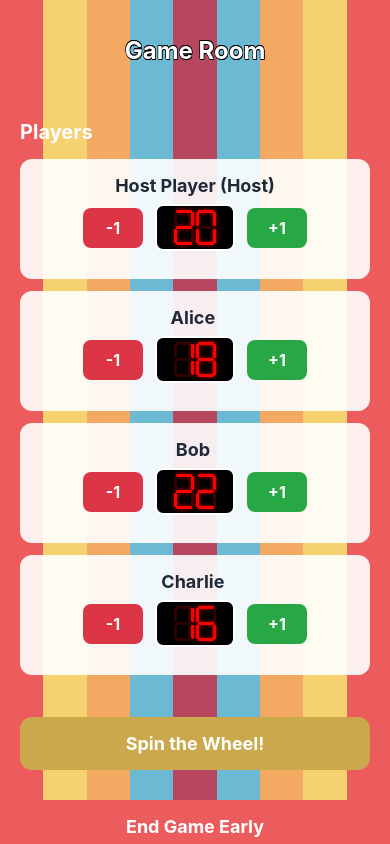
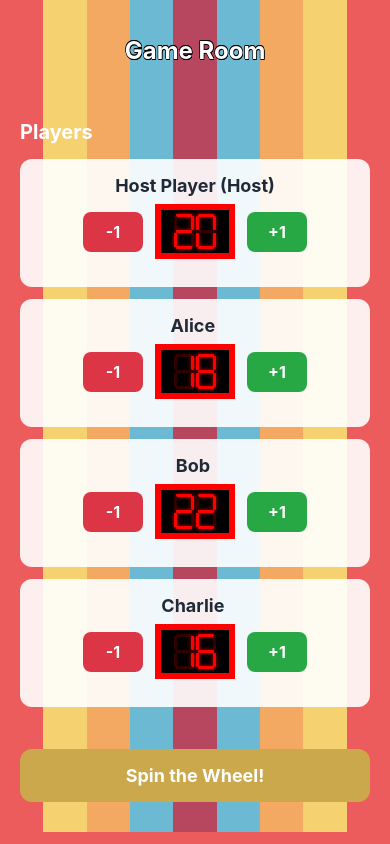
Before and after one commit to JaceRockman/Rulette, a React Native app: screen /Game in a window 390 px wide. Built offline with nearby package versions, Linux system fonts and the light colour scheme.

Commit message:
Improve score display and limit scores to 99

```diff
--- a/src/components/DigitalClock.tsx
+++ b/src/components/DigitalClock.tsx
@@ -21,7 +21,9 @@ const digitSegments = {
 };
 
 const DigitalClock: React.FC<DigitalClockProps> = ({ value, style }) => {
-    const digits = value.toString().split('').map(Number);
+    // Ensure value is within bounds (0-99)
+    const clampedValue = Math.max(0, Math.min(99, value));
+    const digits = clampedValue.toString().padStart(2, '0').split('').map(Number);
 
     const renderDigit = (digit: number, index: number) => {
         const segments = digitSegments[digit as keyof typeof digitSegments] || digitSegments[0];
--- a/src/screens/GameScreen.tsx
+++ b/src/screens/GameScreen.tsx
@@ -68,7 +68,7 @@ export default function GameScreen() {
     };
 
     const handleUpdatePoints = (playerId: string, currentPoints: number, change: number) => {
-        const newPoints = Math.max(0, currentPoints + change);
+        const newPoints = Math.max(0, Math.min(99, currentPoints + change));
         updatePoints(playerId, newPoints);
     };
 
@@ -108,9 +108,9 @@ export default function GameScreen() {
     const handleAcceptAccusation = () => {
         if (accusationDetails && gameState) {
             // Give point to accuser
-            updatePoints(accusationDetails.accuser.id, accusationDetails.accuser.points + 1);
+            handleUpdatePoints(accusationDetails.accuser.id, accusationDetails.accuser.points, 1);
             // Take point from accused
-            updatePoints(accusationDetails.accused.id, accusationDetails.accused.points - 1);
+            handleUpdatePoints(accusationDetails.accused.id, accusationDetails.accused.points, -1);
 
             // Check if accuser has any rules to give
             const accuserRules = gameState.rules.filter(rule => rule.assignedTo === accusationDetails.accuser.id);
@@ -197,7 +197,7 @@ export default function GameScreen() {
     const handleSuccessfulPromptAction = () => {
         if (selectedPlayerForAction && gameState) {
             // Give points first
-            updatePoints(selectedPlayerForAction.id, selectedPlayerForAction.points + 2);
+            handleUpdatePoints(selectedPlayerForAction.id, selectedPlayerForAction.points, 2);
 
             // Check if player has rules to shred
             const playerRules = gameState.rules.filter(rule => rule.assignedTo === selectedPlayerForAction.id);
@@ -216,7 +216,7 @@ export default function GameScreen() {
     const handleSuccessfulAccusationAction = () => {
         if (selectedPlayerForAction && gameState) {
             // Give points first
-            updatePoints(selectedPlayerForAction.id, selectedPlayerForAction.points + 1);
+            handleUpdatePoints(selectedPlayerForAction.id, selectedPlayerForAction.points, 1);
 
             // Show target selection modal
             setShowPlayerActionModal(false);
@@ -738,11 +738,11 @@ const styles = StyleSheet.create({
     pointsContainer: {
         alignItems: 'center',
         backgroundColor: '#000000',
-        borderRadius: 8,
+        borderRadius: 0,
         paddingHorizontal: 2,
         paddingVertical: 4,
-        borderWidth: 2,
-        borderColor: '#ffffff',
+        borderWidth: 6,
+        borderColor: '#ff0000',
         width: 80,
     },
     playerRulesContainer: {
```
